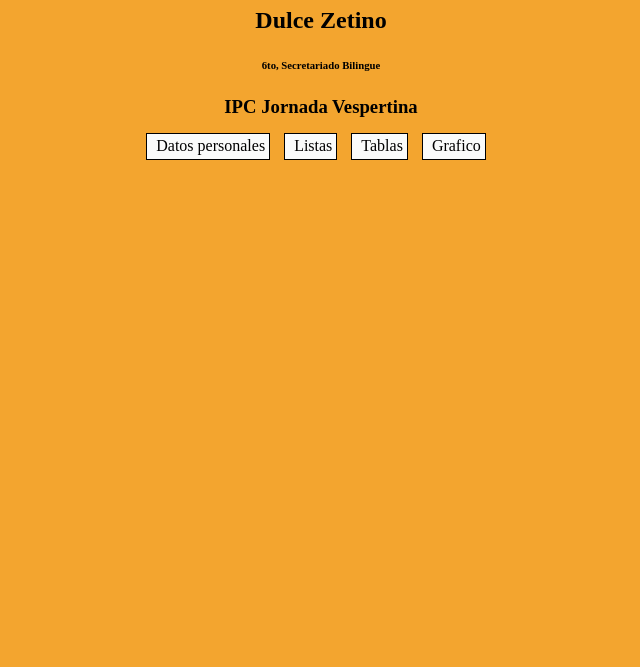
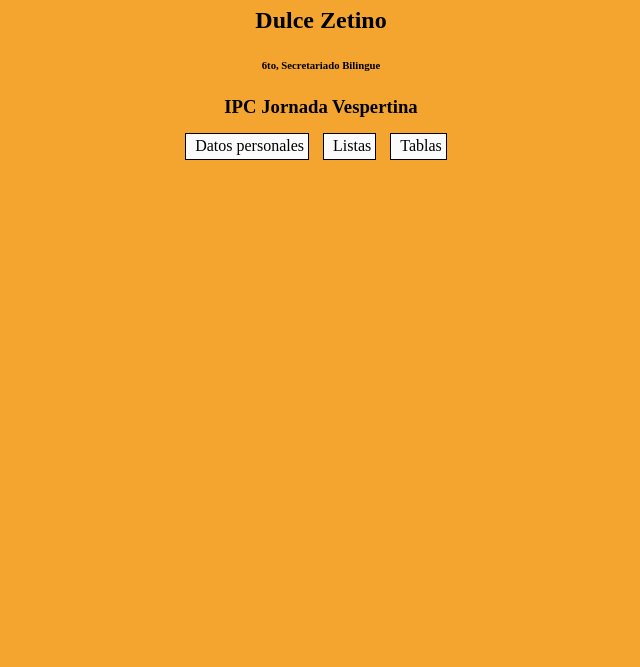
Before and after one commit to webdesinger58/prograa, a plain HTML site: page index.html in a window 1280 px wide. Shown: the part 133-800 px from the top of the page, without its empty margins (339-979 px from the left). Drawn offline with Linux system fonts and the light colour scheme.

Commit message:
Update index.html

```diff
--- a/index.html
+++ b/index.html
@@ -44,4 +44,3 @@
                 <li><a href="shirley.html">Datos personales</a></li>
                   <li><a href="listas.html">Listas</a></li>
                   <li><a href="tablas.html">Tablas</a></li>
-                  <li><a href="imagen.html">Grafico</a></li>
```
